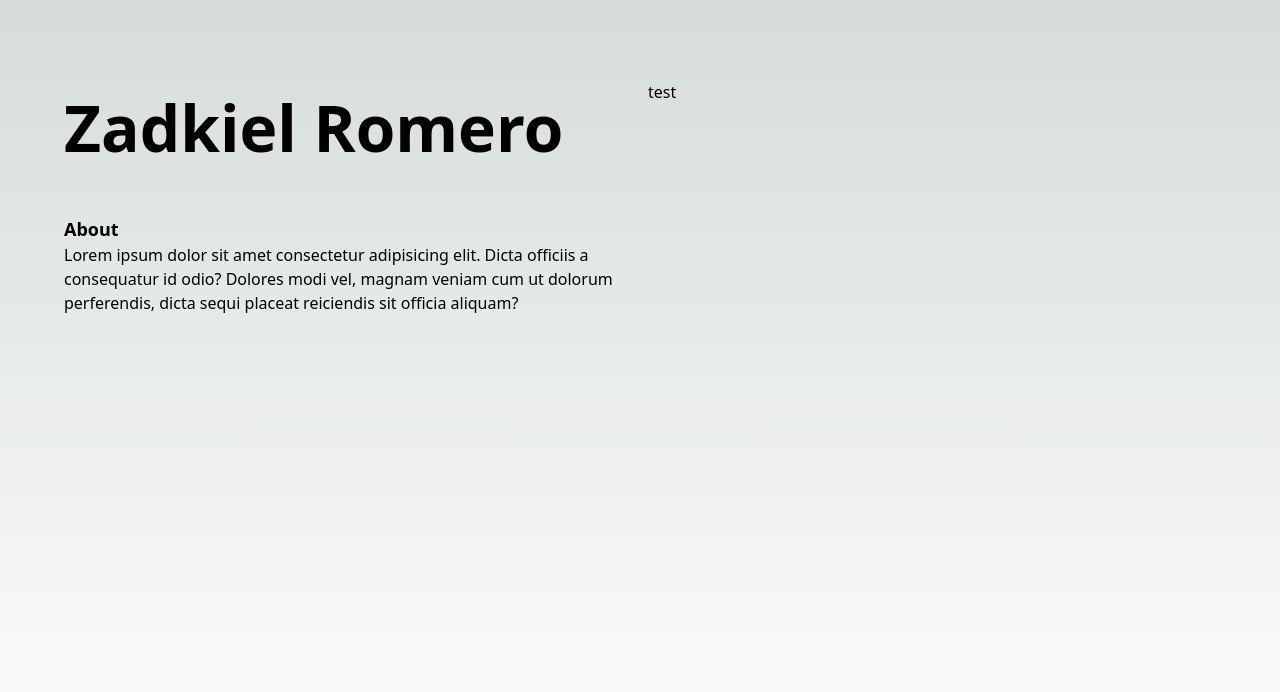
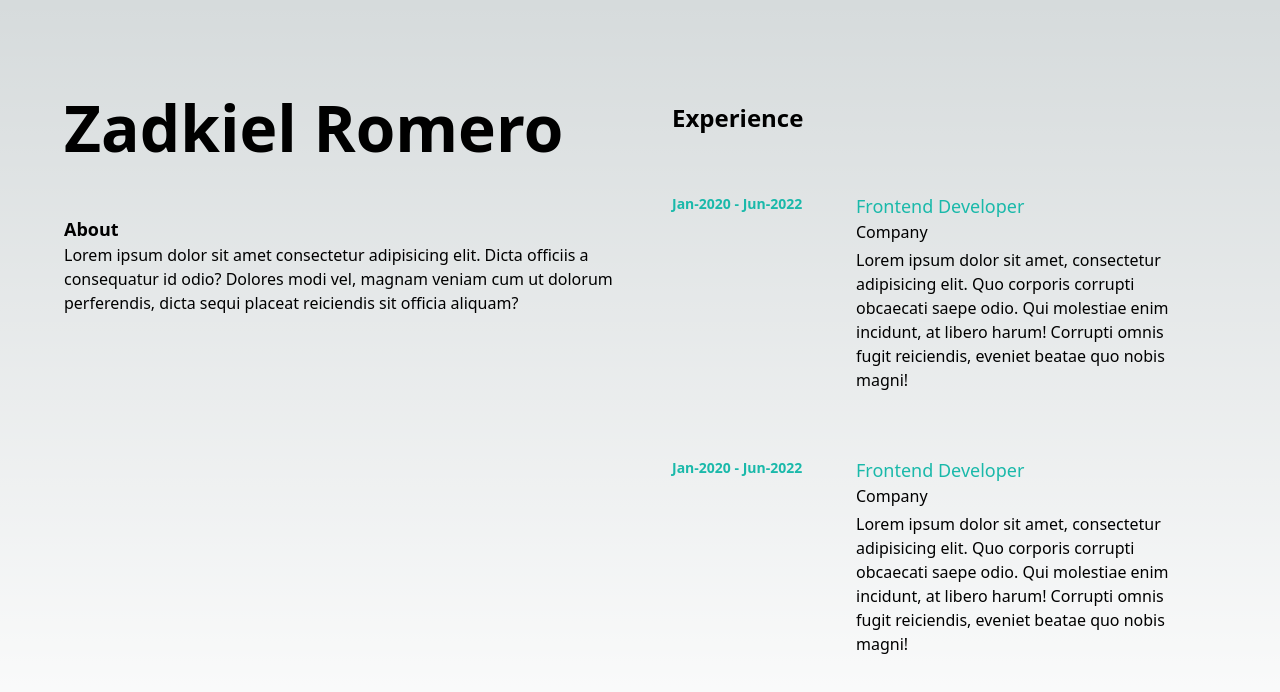
Before and after one commit to zromeros/portfolio, a Next.js app: page / in a window 1280 px wide. Shown: the top 692 px of the page. Built offline with nearby package versions, Linux system fonts and the light colour scheme.

Commit message:
[CREATE] experience components

```diff
--- /dev/null
+++ b/src/components/Segment.tsx
@@ -0,0 +1,37 @@
+import React, { FC, ReactNode } from 'react'
+
+interface SegmentProps {
+  title: string
+  children: ReactNode
+}
+const Segment: FC<SegmentProps> = ({ title, children }) => {
+  return (
+    <div>
+      <h2 className="pb-4 pl-6 text-xl font-bold">{title}</h2>
+      <div>{children}</div>
+    </div>
+  )
+}
+
+interface SegmentItemProps {
+  fromDate: string
+  endDate: string
+  jobTitle: string
+  company: string
+  children: ReactNode
+}
+const SegmentItem: FC<SegmentItemProps> = ({ fromDate, endDate, jobTitle, company, children }) => {
+  return (
+    <div className="flex justify-between mt-4 mb-4 p-6 cursor-pointer rounded-lg border-t border-transparent hover:bg-primaryOpc hover:border-dark ">
+      <div className="w-1/3 font-bold text-emphasis text-sm mr-4">
+        {fromDate} - {endDate}
+      </div>
+      <div className="w-2/3">
+        <p className="text-emphasis mr-4 text-lg">{jobTitle}</p>
+        <p className="mr-4 text-base">{company}</p>
+        <div className="pt-1">{children}</div>
+      </div>
+    </div>
+  )
+}
+export { Segment, SegmentItem }
--- a/src/containers/CarrerContent.tsx
+++ b/src/containers/CarrerContent.tsx
@@ -1,9 +1,39 @@
 import { FC } from 'react'
+import { Segment, SegmentItem } from '@components/Segment'
 
 const CarrerContent: FC = () => {
   return (
-    <div>
-      <p>test</p>
+    <div className="mt-5 mb-20 overflow-auto">
+      <Segment title="Experience">
+        <SegmentItem fromDate="Jan-2020" endDate="Jun-2022" jobTitle="Frontend Developer" company="Company">
+          Lorem ipsum dolor sit amet, consectetur adipisicing elit. Quo corporis corrupti obcaecati saepe odio. Qui molestiae enim incidunt, at libero harum! Corrupti omnis fugit reiciendis, eveniet
+          beatae quo nobis magni!
+        </SegmentItem>
+        <SegmentItem fromDate="Jan-2020" endDate="Jun-2022" jobTitle="Frontend Developer" company="Company">
+          Lorem ipsum dolor sit amet, consectetur adipisicing elit. Quo corporis corrupti obcaecati saepe odio. Qui molestiae enim incidunt, at libero harum! Corrupti omnis fugit reiciendis, eveniet
+          beatae quo nobis magni!
+        </SegmentItem>
+        <SegmentItem fromDate="Jan-2020" endDate="Jun-2022" jobTitle="Frontend Developer" company="Company">
+          Lorem ipsum dolor sit amet, consectetur adipisicing elit. Quo corporis corrupti obcaecati saepe odio. Qui molestiae enim incidunt, at libero harum! Corrupti omnis fugit reiciendis, eveniet
+          beatae quo nobis magni!
+        </SegmentItem>
+        <SegmentItem fromDate="Jan-2020" endDate="Jun-2022" jobTitle="Frontend Developer" company="Company">
+          Lorem ipsum dolor sit amet, consectetur adipisicing elit. Quo corporis corrupti obcaecati saepe odio. Qui molestiae enim incidunt, at libero harum! Corrupti omnis fugit reiciendis, eveniet
+          beatae quo nobis magni!
+        </SegmentItem>
+        <SegmentItem fromDate="Jan-2020" endDate="Jun-2022" jobTitle="Frontend Developer" company="Company">
+          Lorem ipsum dolor sit amet, consectetur adipisicing elit. Quo corporis corrupti obcaecati saepe odio. Qui molestiae enim incidunt, at libero harum! Corrupti omnis fugit reiciendis, eveniet
+          beatae quo nobis magni!
+        </SegmentItem>
+        <SegmentItem fromDate="Jan-2020" endDate="Jun-2022" jobTitle="Frontend Developer" company="Company">
+          Lorem ipsum dolor sit amet, consectetur adipisicing elit. Quo corporis corrupti obcaecati saepe odio. Qui molestiae enim incidunt, at libero harum! Corrupti omnis fugit reiciendis, eveniet
+          beatae quo nobis magni!
+        </SegmentItem>
+        <SegmentItem fromDate="Jan-2020" endDate="Jun-2022" jobTitle="Frontend Developer" company="Company">
+          Lorem ipsum dolor sit amet, consectetur adipisicing elit. Quo corporis corrupti obcaecati saepe odio. Qui molestiae enim incidunt, at libero harum! Corrupti omnis fugit reiciendis, eveniet
+          beatae quo nobis magni!
+        </SegmentItem>
+      </Segment>
     </div>
   )
 }
--- a/src/styles/globals.css
+++ b/src/styles/globals.css
@@ -8,11 +8,23 @@
   --background-end-rgb: 255, 255, 255;
 }
 
+::-webkit-scrollbar {
+  width: 0.5em;
+}
+
+::-webkit-scrollbar-thumb {
+  background-color: rgba(0, 0, 0, 0);
+}
+
+::-webkit-scrollbar-track {
+  background-color: rgba(0, 0, 0, 0);
+}
+
 @media (prefers-color-scheme: dark) {
   :root {
     --foreground-rgb: 255, 255, 255;
-    --background-start-rgb: 18, 42, 52;
-    --background-end-rgb: 8, 42, 52;
+    --background-start-rgb: 8, 12, 22;
+    --background-end-rgb: 8, 12, 22;
   }
 }
 
--- a/tailwind.config.js
+++ b/tailwind.config.js
@@ -19,12 +19,13 @@ module.exports = {
         filldark: '#125b60',
         semiemphasis: '#148381',
         emphasis: '#1ab9aa',
+        primaryOpc: '#0d111c',
       },
       fontSize: {
         sm: '0.875rem',
         base: '1rem',
         lg: '1.125rem',
-        xl: '1.25rem',
+        xl: '1.5rem',
         custom: '4rem',
       },
     },
```
Also changed, not shown: src/styles/components/CarrerContent.css (added).
